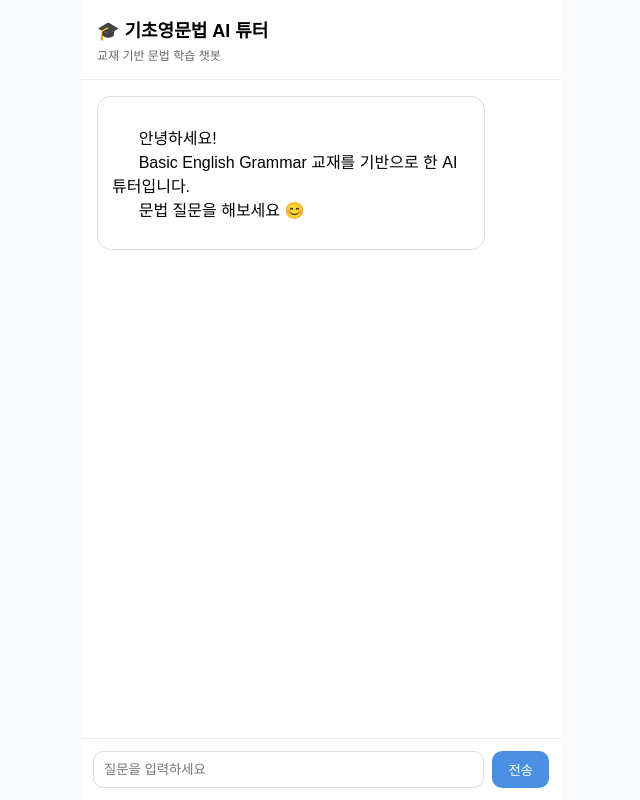
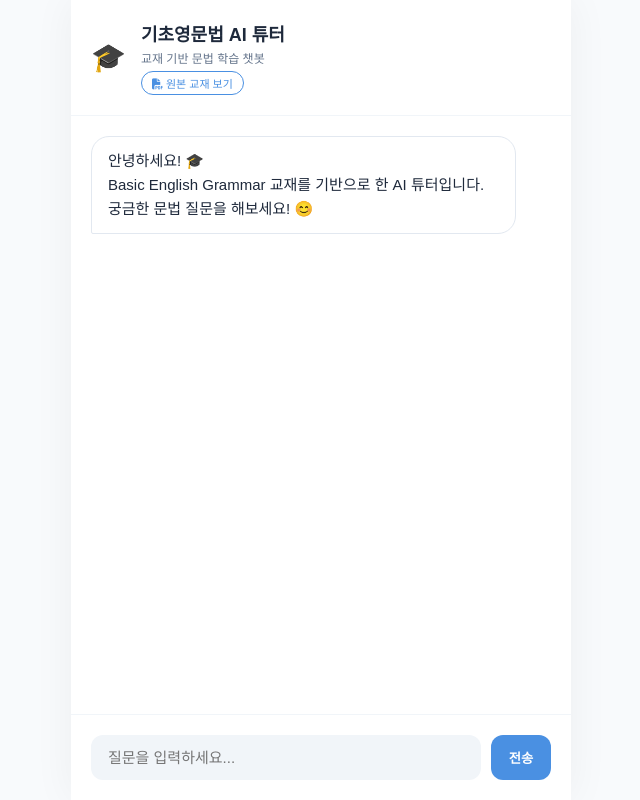
Before and after one commit to rlaclajrdj25/my-ai-tutor, a website: page index.html in a window 1280 px wide. Shown: the whole page, without its empty margins (319-959 px from the left). Drawn offline with Linux system fonts and the light colour scheme.

Commit message:
Update index.html

```diff
--- a/index.html
+++ b/index.html
@@ -1,78 +1,110 @@
 <!DOCTYPE html>
 <html lang="ko">
 <head>
-  <meta charset="UTF-8" />
-  <meta name="viewport" content="width=device-width, initial-scale=1.0"/>
-  <title>AI Grammar Tutor</title>
-  <style>
-    body{margin:0;font-family:sans-serif;background:#f8fafc}
-    .app{max-width:480px;height:100vh;margin:auto;display:flex;flex-direction:column;background:#fff}
-    header{padding:16px;border-bottom:1px solid #eee}
-    header h1{margin:0;font-size:18px}
-    header p{margin:4px 0 0;font-size:12px;color:#666}
-    #chat{flex:1;overflow-y:auto;padding:16px}
-    .msg{margin-bottom:12px;padding:10px 14px;border-radius:14px;max-width:80%;white-space:pre-wrap}
-    .bot{border:1px solid #ddd}
-    .user{background:#4A90E2;color:#fff;margin-left:auto}
-    footer{display:flex;padding:12px;border-top:1px solid #eee}
-    input{flex:1;padding:10px;border-radius:10px;border:1px solid #ddd}
-    button{margin-left:8px;border:none;border-radius:10px;background:#4A90E2;color:#fff;padding:0 16px}
-  </style>
+    <meta charset="UTF-8">
+    <meta name="viewport" content="width=device-width, initial-scale=1.0">
+    <title>AI Grammar Tutor | 군산대 영문과 프로젝트</title>
+    <link rel="stylesheet" href="https://cdnjs.cloudflare.com/ajax/libs/font-awesome/6.4.0/css/all.min.css">
+    <style>
+        :root { --primary: #4A90E2; --bg: #F8FAFC; --text: #1E293B; }
+        body, html { margin: 0; padding: 0; height: 100%; font-family: 'Pretendard', sans-serif; background: var(--bg); }
+        .app-wrapper { max-width: 500px; height: 100vh; margin: 0 auto; display: flex; flex-direction: column; background: white; box-shadow: 0 0 40px rgba(0,0,0,0.05); }
+        .chat-header { padding: 20px; background: white; border-bottom: 1px solid #F1F5F9; display: flex; align-items: center; gap: 15px; }
+        .header-info h1 { font-size: 18px; margin: 0; color: var(--text); }
+        .header-info p { font-size: 12px; margin: 3px 0 5px; color: #64748B; }
+        .pdf-btn { font-size: 11px; color: var(--primary); text-decoration: none; border: 1px solid var(--primary); padding: 3px 10px; border-radius: 20px; display: inline-block; }
+        #chatBody { flex: 1; overflow-y: auto; padding: 20px; display: flex; flex-direction: column; gap: 15px; background-image: radial-gradient(#E2E8F0 0.5px, transparent 0.5px); background-size: 20px 20px; }
+        .msg { max-width: 85%; padding: 12px 16px; border-radius: 18px; font-size: 15px; line-height: 1.6; animation: fadeIn 0.3s ease; white-space: pre-wrap; }
+        @keyframes fadeIn { from { opacity: 0; transform: translateY(10px); } to { opacity: 1; transform: translateY(0); } }
+        .bot-msg { align-self: flex-start; background: white; color: var(--text); border: 1px solid #E2E8F0; border-bottom-left-radius: 2px; }
+        .user-msg { align-self: flex-end; background: var(--primary); color: white; border-bottom-right-radius: 2px; }
+        .chat-footer { padding: 20px; background: white; border-top: 1px solid #F1F5F9; display: flex; gap: 10px; }
+        .input-box { flex: 1; background: #F1F5F9; border-radius: 12px; padding: 10px 15px; display: flex; }
+        #userInput { border: none; background: transparent; flex: 1; outline: none; font-size: 15px; }
+        .send-btn { background: var(--primary); color: white; border: none; width: 60px; height: 45px; border-radius: 12px; cursor: pointer; font-weight: bold; }
+        .typing { font-size: 12px; color: #94A3B8; margin: 0 0 10px 20px; display: none; }
+    </style>
 </head>
 <body>
-
-<div class="app">
-  <header>
-    <h1>🎓 기초영문법 AI 튜터</h1>
-    <p>교재 기반 문법 학습 챗봇</p>
-  </header>
-
-  <div id="chat">
-    <div class="msg bot">
-      안녕하세요!
-      Basic English Grammar 교재를 기반으로 한 AI 튜터입니다.
-      문법 질문을 해보세요 😊
+<div class="app-wrapper">
+    <div class="chat-header">
+        <div style="font-size: 28px;">🎓</div>
+        <div class="header-info">
+            <h1>기초영문법 AI 튜터</h1>
+            <p>교재 기반 문법 학습 챗봇</p>
+            <a href="Preface.pdf" target="_blank" class="pdf-btn"><i class="fa-solid fa-file-pdf"></i> 원본 교재 보기</a>
+        </div>
     </div>
-  </div>
-
-  <footer>
-    <input id="input" placeholder="질문을 입력하세요"
-      onkeydown="if(event.key==='Enter') send()"/>
-    <button onclick="send()">전송</button>
-  </footer>
+    <div id="chatBody">
+        <div class="msg bot-msg">안녕하세요! 🎓<br>Basic English Grammar 교재를 기반으로 한 AI 튜터입니다. 궁금한 문법 질문을 해보세요! 😊</div>
+    </div>
+    <div id="typingArea" class="typing">AI 튜터가 답변을 작성 중입니다...</div>
+    <div class="chat-footer">
+        <div class="input-box"><input type="text" id="userInput" placeholder="질문을 입력하세요..." onkeypress="if(event.keyCode==13) sendMessage()"></div>
+        <button class="send-btn" onclick="sendMessage()">전송</button>
+    </div>
 </div>
 
 <script>
-async function send(){
-  const input = document.getElementById("input");
-  const chat = document.getElementById("chat");
-  const text = input.value.trim();
-  if(!text) return;
+    // [중요] 발급받은 실제 API 키를 여기에 넣으세요.
+    const API_KEY = "AIzaSyBxnj8lNrrQSc_tXYWYwEF1NkWgfnZwRlc";
 
-  chat.innerHTML += `<div class="msg user">${text}</div>`;
-  input.value = "";
-  chat.scrollTop = chat.scrollHeight;
+    // 교재 데이터 기반 답변 설정
+    const myTextbookData = "영어는 SVO 어순과 조동사가 중요하고, 한국어는 SOV 어순과 조사/어미가 발달했다는 점이 핵심입니다.";
 
-  try{
-    const res = await fetch(
-      "https://my-ai-tutor-mm2y.vercel.app/api/chat",
-      {
-        method:"POST",
-        headers:{"Content-Type":"application/json"},
-        body:JSON.stringify({ message: text })
-      }
-    );
+    async function sendMessage() {
+        const input = document.getElementById('userInput');
+        const chatBody = document.getElementById('chatBody');
+        const typingArea = document.getElementById('typingArea');
+        const query = input.value.trim();
+        if (!query) return;
 
-    const data = await res.json();
-    chat.innerHTML += `<div class="msg bot">${data.answer}</div>`;
-    chat.scrollTop = chat.scrollHeight;
+        addMessage(query, 'user-msg');
+        input.value = '';
+        typingArea.style.display = 'block';
 
-  }catch(e){
-    chat.innerHTML += `<div class="msg bot">❌ 서버 연결 오류</div>`;
-  }
-}
-</script>
+        try {
+            // [최종 수정] 주소 형식을 구글 표준 방식인 v1/models/gemini-1.5-flash로 통일합니다.
+            const url = `https://generativelanguage.googleapis.com/v1/models/gemini-1.5-flash:generateContent?key=${API_KEY}`;
 
+            const response = await fetch(url, {
+                method: 'POST',
+                headers: { 'Content-Type': 'application/json' },
+                body: JSON.stringify({
+                    contents: [{ parts: [{ text: `너는 군산대학교 영문과 교재 튜터야. 아래 지식을 참고해서 친절하게 답변해줘.\n지식: ${myTextbookData}\n질문: ${query}` }] }]
+                })
+            });
 
-</body>
-</html>
+            const data = await response.json();
+
+            if (data.error) throw new Error(data.error.message);
+
+            const botReply = data.candidates[0].content.parts[0].text;
+            typingArea.style.display = 'none';
+            typeWriter(botReply, 'bot-msg');
+        } catch (error) {
+            typingArea.style.display = 'none';
+            addMessage("연결 실패: " + error.message, 'bot-msg');
+            console.error(error);
+        }
+    }
+
+    function addMessage(text, className) {
+        const chatBody = document.getElementById('chatBody');
+        const msgDiv = document.createElement('div');
+        msgDiv.className = 'msg ' + className;
+        msgDiv.innerText = text;
+        chatBody.appendChild(msgDiv);
+        chatBody.scrollTop = chatBody.scrollHeight;
+    }
+
+    function typeWriter(text, className) {
+        const chatBody = document.getElementById('chatBody');
+        const div = document.createElement('div');
+        div.className = 'msg ' + className;
+        chatBody.appendChild(div);
+        let i = 0;
+        const interval = setInterval(() => {
+            div.innerText += text.charAt(i); i++;
+            chatBody.scrollTop = chatBody.scrollHeight;
+            if (i >= text.length) clearInterval(interval);
```
